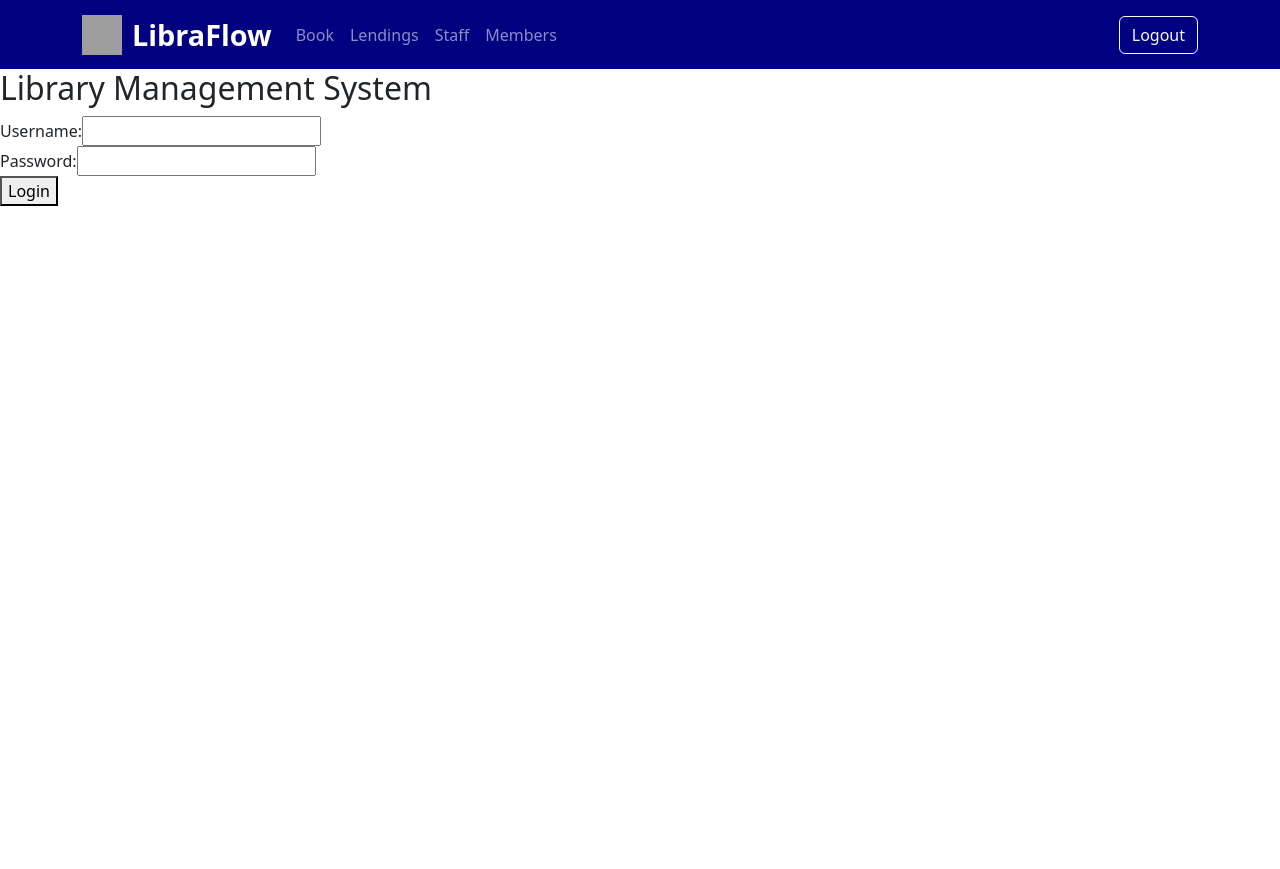
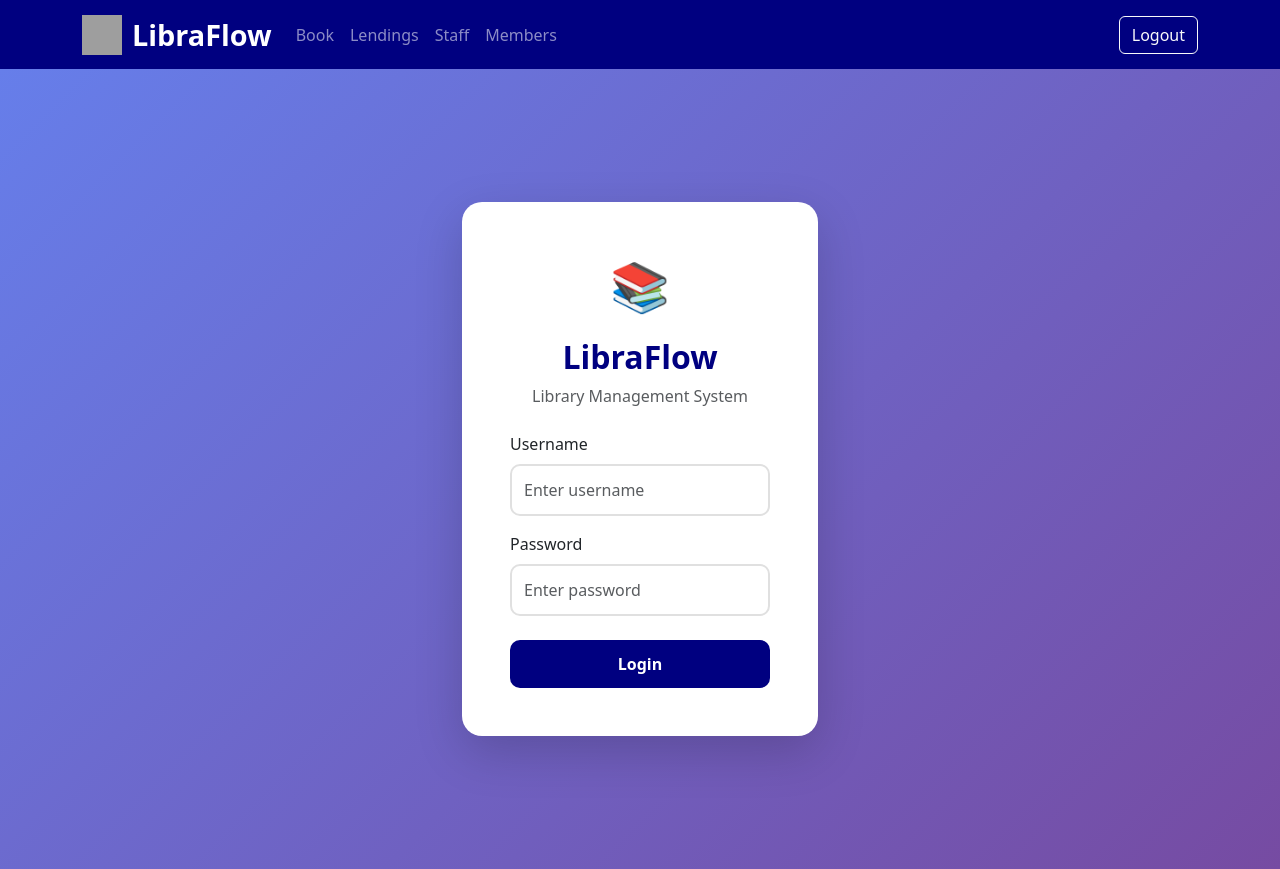
Before and after one commit to PuLeeNa/LibManagement-FE, a React (Create React App) app: page /login in a window 1280 px wide. Before the commit the page ends 800 px from the top, so only its background shows below. Built offline with nearby package versions, Linux system fonts and the light colour scheme; grey boxes are pictures that could not be loaded.

Commit message:
Enhance Login component with improved UI using React Bootstrap; add loading state and error handling

```diff
--- a/src/components/Login.tsx
+++ b/src/components/Login.tsx
@@ -1,13 +1,25 @@
-import React, { useState } from 'react';
-import { useNavigate } from 'react-router-dom';
-import authService, { LoginCredentials } from '../service/authService/AuthService';
+import React, { useState } from "react";
+import { useNavigate } from "react-router-dom";
+import {
+  Container,
+  Row,
+  Col,
+  Card,
+  Form,
+  Button,
+  Alert,
+  Spinner,
+} from "react-bootstrap";
+import authService, {
+  LoginCredentials,
+} from "../service/authService/AuthService";
 
 const Login: React.FC = () => {
   const [credentials, setCredentials] = useState<LoginCredentials>({
-    username: '',
-    password: '',
+    username: "",
+    password: "",
   });
-  const [error, setError] = useState<string>('');
+  const [error, setError] = useState<string>("");
   const [loading, setLoading] = useState<boolean>(false);
   const navigate = useNavigate();
 
@@ -20,50 +32,142 @@ const Login: React.FC = () => {
 
   const handleSubmit = async (e: React.FormEvent) => {
     e.preventDefault();
-    setError('');
+    setError("");
     setLoading(true);
 
     try {
       await authService.login(credentials);
-      navigate('/dashboard');
+      navigate("/dashboard");
     } catch (err: any) {
-      setError(err.response?.data || 'Login failed. Please try again.');
+      setError(err.response?.data || "Login failed. Please try again.");
     } finally {
       setLoading(false);
     }
   };
 
   return (
-    <div className="login-container">
-      <h2>Library Management System</h2>
-      <form onSubmit={handleSubmit}>
-        <div>
-          <label htmlFor="username">Username:</label>
-          <input
+    <div
+      style={{
+        minHeight: "100vh",
+        background: "linear-gradient(135deg, #667eea 0%, #764ba2 100%)",
+        display: "flex",
+        alignItems: "center",
+        justifyContent: "center",
+        padding: "20px",
+      }}
+    >
+      <Container>
+        <Row className="justify-content-center">
+          <Col md={6} lg={5} xl={4}>
+            <Card
+              className="shadow-lg"
+              style={{
+                borderRadius: "20px",
+                border: "none",
+              }}
+            >
+              <Card.Body className="p-5">
+                <div className="text-center mb-4">
+                  <div
+                    style={{
+                      fontSize: "3rem",
+                      marginBottom: "1rem",
+                    }}
+                  >
+                    📚
+                  </div>
+                  <h2
+                    style={{
+                      color: "navy",
+                      fontWeight: "bold",
+                      marginBottom: "0.5rem",
+                    }}
+                  >
+                    LibraFlow
+                  </h2>
+                  <p className="text-muted">Library Management System</p>
+                </div>
+
+                <Form onSubmit={handleSubmit}>
+                  <Form.Group className="mb-3">
+                    <Form.Label style={{ fontWeight: "500" }}>
+                      Username
+                    </Form.Label>
+                    <Form.Control
                       type="text"
-            id="username"
                       name="username"
+                      placeholder="Enter username"
                       value={credentials.username}
                       onChange={handleChange}
                       required
+                      style={{
+                        padding: "12px",
+                        borderRadius: "10px",
+                        border: "2px solid #e0e0e0",
+                      }}
                     />
-        </div>
-        <div>
-          <label htmlFor="password">Password:</label>
-          <input
+                  </Form.Group>
+
+                  <Form.Group className="mb-4">
+                    <Form.Label style={{ fontWeight: "500" }}>
+                      Password
+                    </Form.Label>
+                    <Form.Control
                       type="password"
-            id="password"
                       name="password"
+                      placeholder="Enter password"
                       value={credentials.password}
                       onChange={handleChange}
                       required
+                      style={{
+                        padding: "12px",
+                        borderRadius: "10px",
+                        border: "2px solid #e0e0e0",
+                      }}
                     />
-        </div>
-        {error && <div className="error">{error}</div>}
-        <button type="submit" disabled={loading}>
-          {loading ? 'Logging in...' : 'Login'}
-        </button>
-      </form>
+                  </Form.Group>
+
+                  {error && (
+                    <Alert variant="danger" className="mb-3">
+                      {error}
+                    </Alert>
+                  )}
+
+                  <Button
+                    type="submit"
+                    disabled={loading}
+                    style={{
+                      width: "100%",
+                      padding: "12px",
+                      borderRadius: "10px",
+                      backgroundColor: "navy",
+                      border: "none",
+                      fontWeight: "600",
+                      fontSize: "1rem",
+                    }}
+                  >
+                    {loading ? (
+                      <>
+                        <Spinner
+                          as="span"
+                          animation="border"
+                          size="sm"
+                          role="status"
+                          aria-hidden="true"
+                          className="me-2"
+                        />
+                        Logging in...
+                      </>
+                    ) : (
+                      "Login"
+                    )}
+                  </Button>
+                </Form>
+              </Card.Body>
+            </Card>
+          </Col>
+        </Row>
+      </Container>
     </div>
   );
 };
```
Lines whose indentation alone changed are shown as unchanged.
